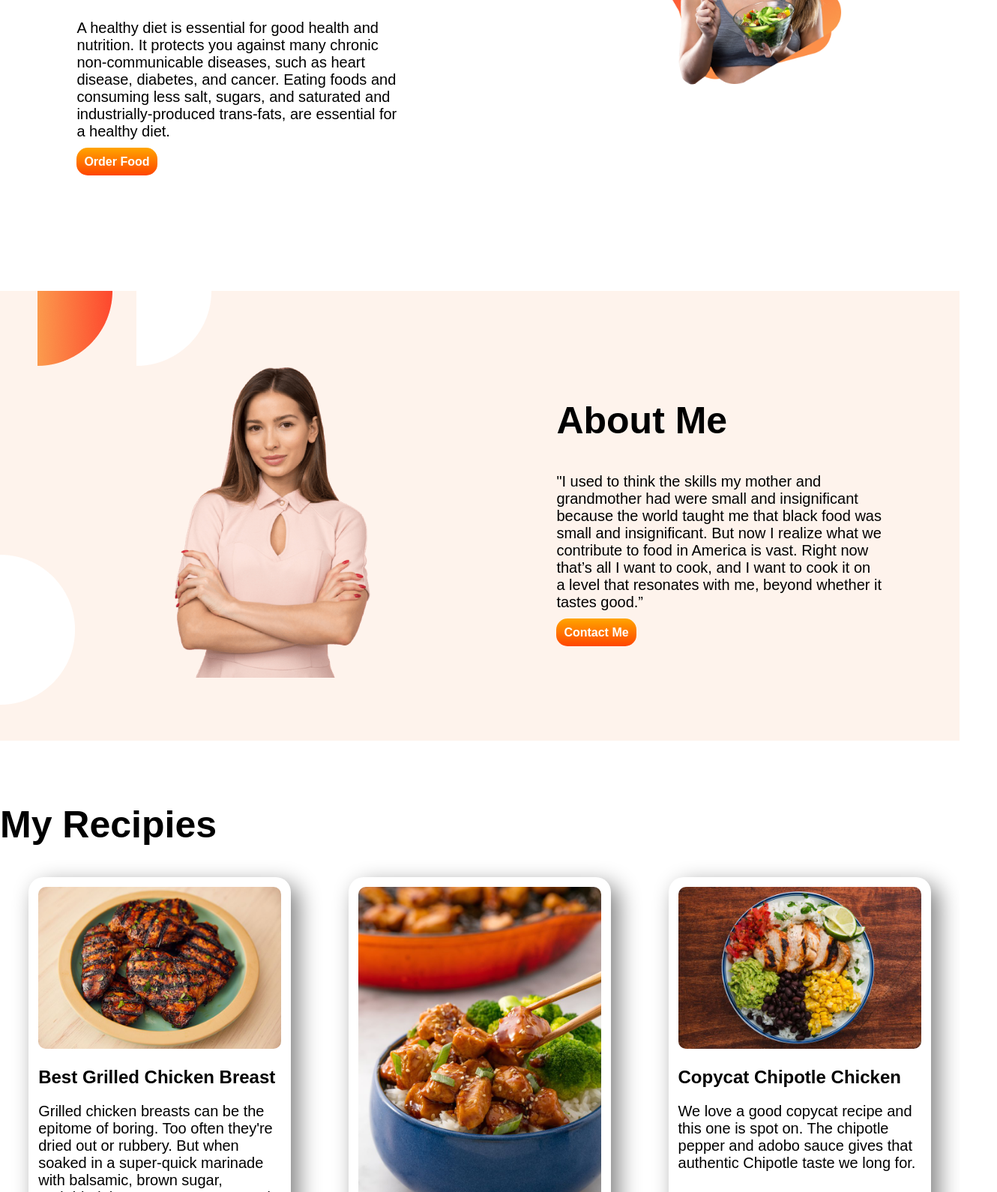
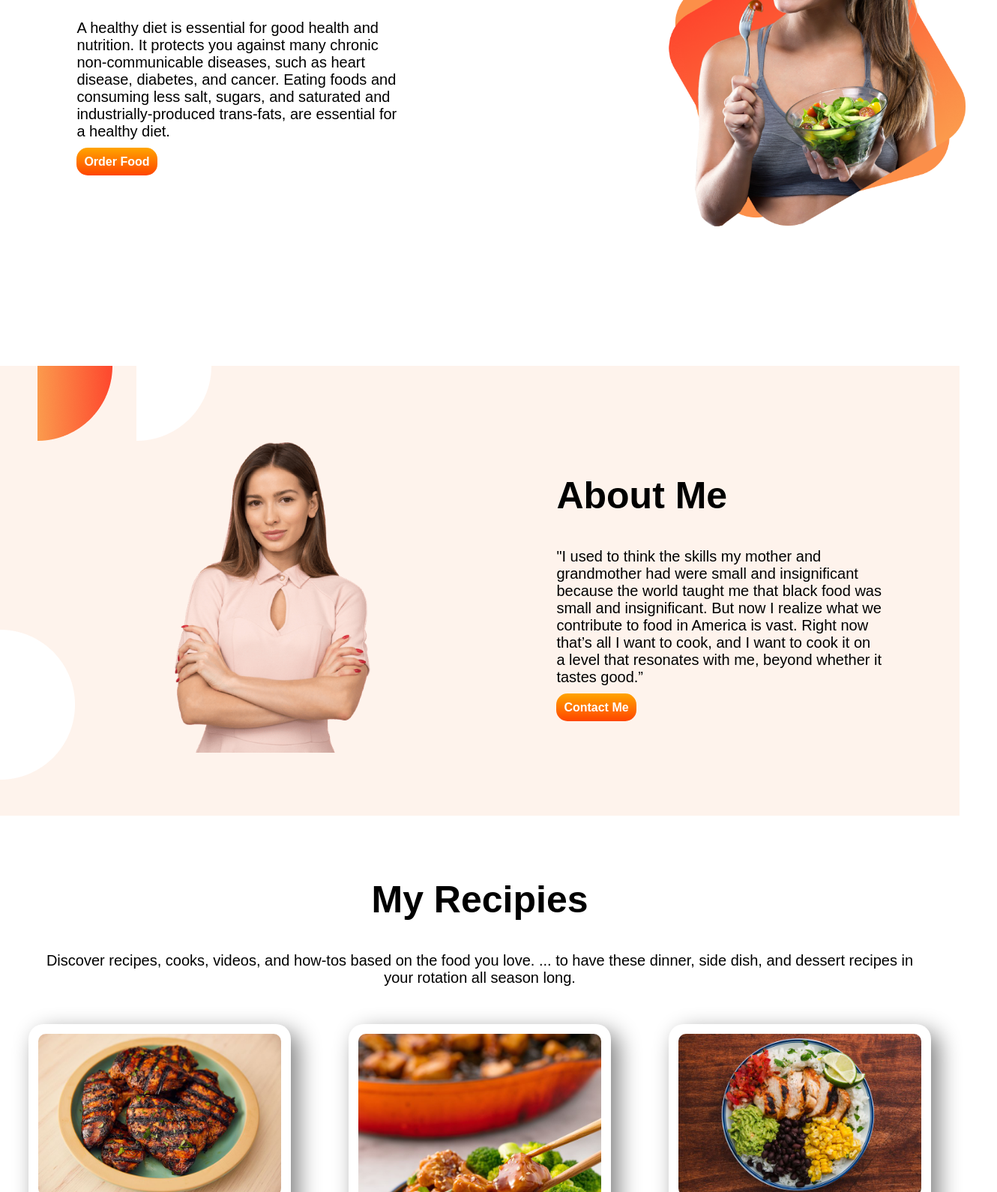
Before and after one commit to Shahed07/Food-Network, a plain HTML site: page index.html in a window 1280 px wide. Shown: the part 275-1865 px from the top of the page at 75% size, 1330 px wide, since content can reach past the window. Drawn offline with Linux system fonts and the light colour scheme.

Commit message:
add food

```diff
--- a/index.html
+++ b/index.html
@@ -10,7 +10,7 @@
 </head>
 
 <body>
-    <section class="compatible">
+    <section id="top" class="compatible">
         <div class="first-part">
             <h1><span>"Healthy Food” </span>Defined</h1>
             <p>A healthy diet is essential for good health and nutrition. It protects you against many chronic
@@ -38,7 +38,12 @@
         </div>
     </section>
     <section class="recipes">
-        <h1>My Recipies</h1>
+        <div class="my-recipe">
+            <h1>My Recipies</h1>
+            <p>Discover recipes, cooks, videos, and how-tos based on the food you love. ... to have these dinner, side
+                dish,
+                and dessert recipes in your rotation all season long.</p>
+        </div>
         <div class="compatible">
             <div class="add-recipe">
                 <img src="images/food/grilled-chicken-horizontal-1532030541.jpg" alt="">
--- a/style.css
+++ b/style.css
@@ -11,13 +11,19 @@ p{
 h3{
     color: blanchedalmond;
 }
+#top{
+    width: 100%;
+}
+#top .first-part img{
+    width: 100%;
+    padding-right: 5%;
+}
 span{
     color: orangered;
 }
 .compatible{
     display: flex;
     margin-bottom: 60px;
-
 }
 .first-part{
     width: 40%;
@@ -60,3 +66,7 @@ span{
 .color{
     color: grey;
 }
+.my-recipe{
+    text-align: center;
+    margin: 50px;
+}
```
